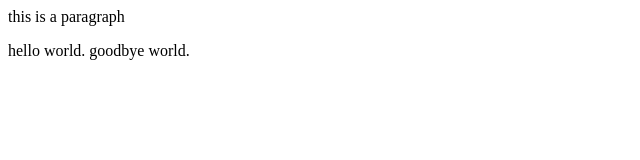
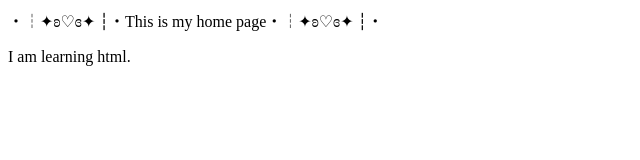
Before and after one commit to michellebranch/portfolio_site, a plain HTML site: page index.html in a window 1280 px wide. Shown: the whole page, without its empty margins (0-640 px from the left). Drawn offline with Linux system fonts and the light colour scheme.

Commit message:
testing images and index page

```diff
--- a/index.html
+++ b/index.html
@@ -1,7 +1,15 @@
 <html>
 <head> </head>
 <body>
-    <p> this is a paragraph </p>
-    <p>hello world. goodbye world.</p>
+    <p> ・┆✦ʚ♡ɞ✦ ┆・This is my home page・┆✦ʚ♡ɞ✦ ┆・ </p>
+    <p>I am learning html.
+    <p>
+
+    </p>
+
+    </p>
+
+
+
 </body>
 </html>
```
Also changed, not shown: mood boards.html (added, +5 -0 lines), IMG_2600.JPG (added), 2 other files.
